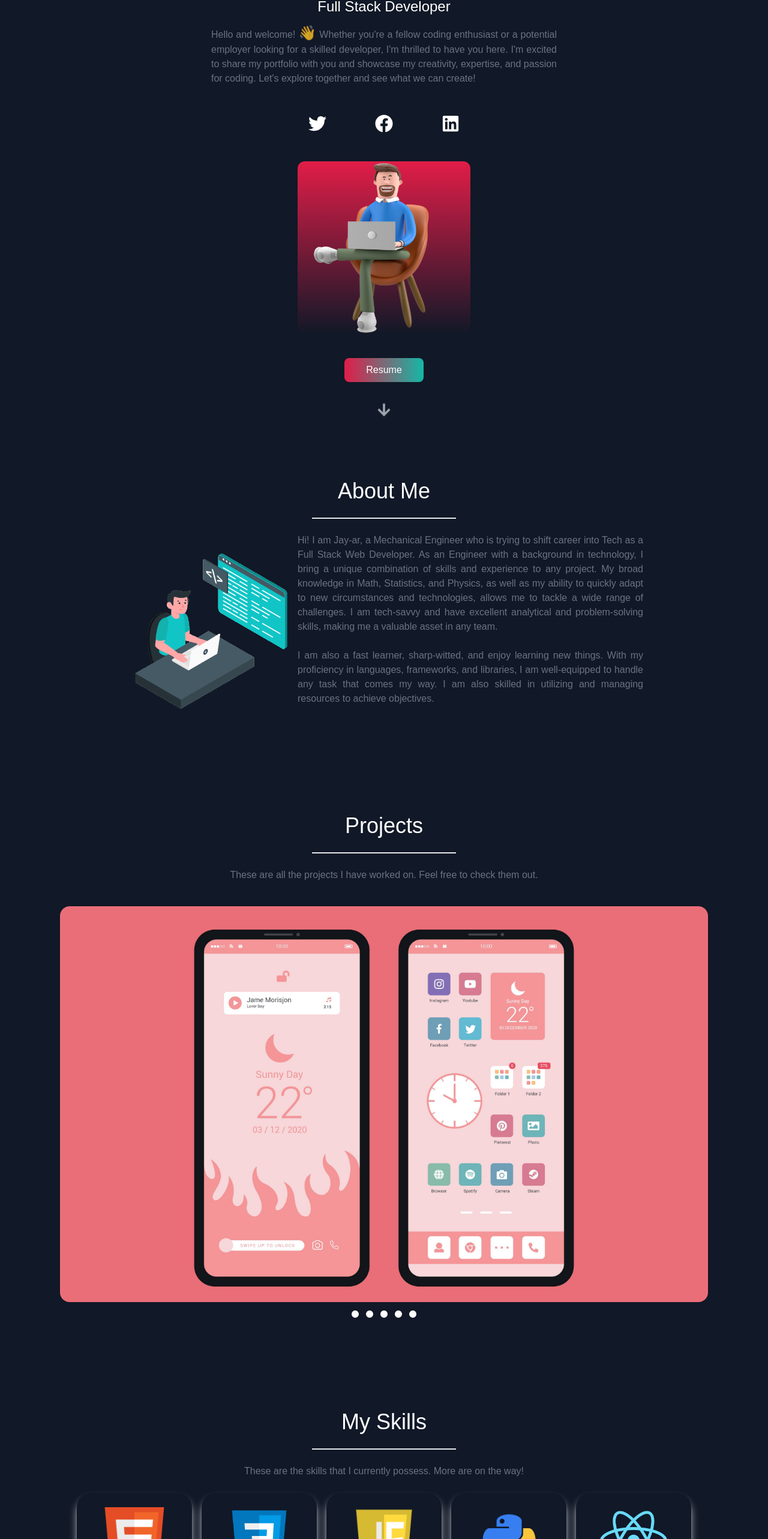
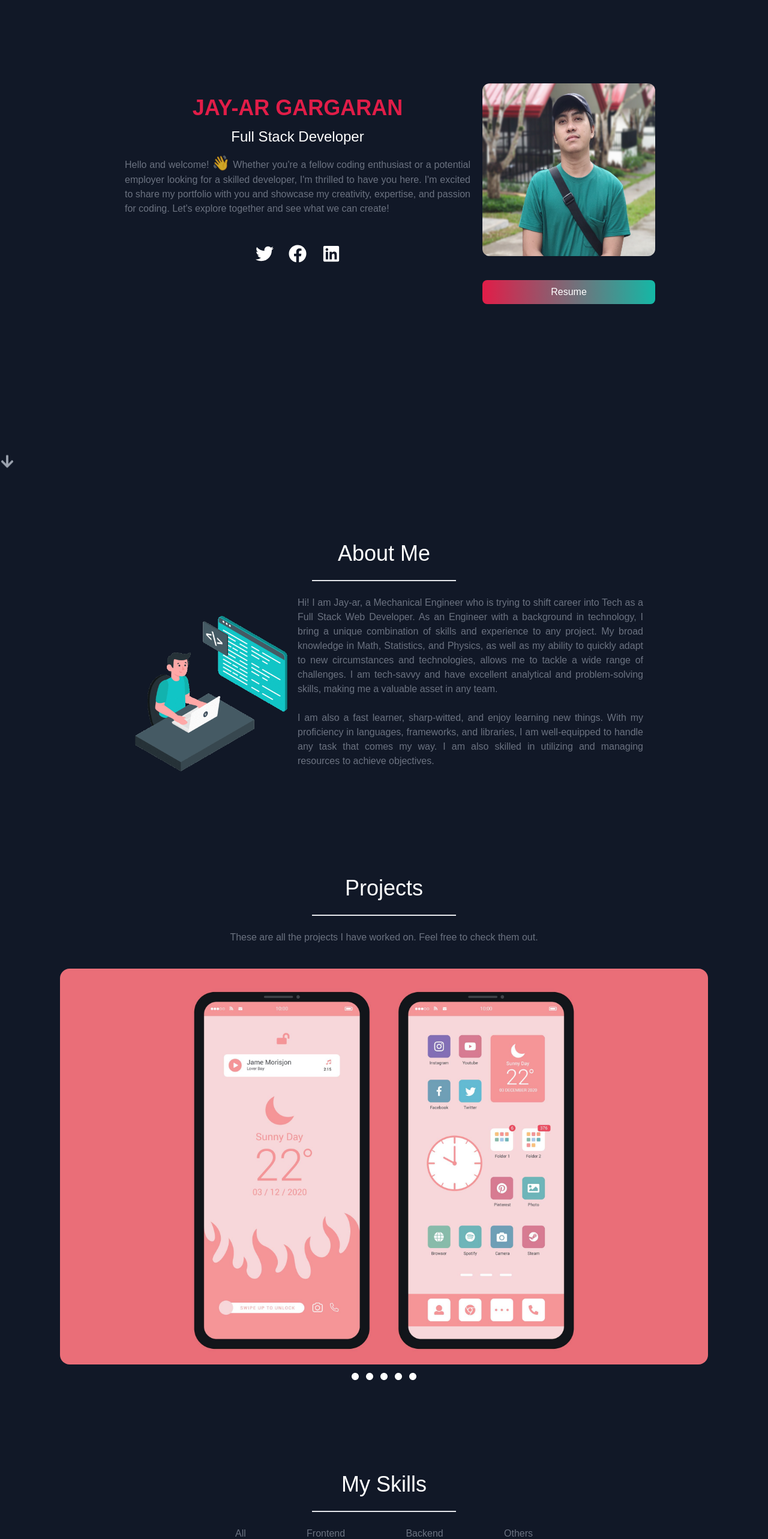
Before and after one commit to jiarrdgr8/portfolio-gargaranj, a React (Create React App) app: page / in a window 1280 px wide. Shown: the part 150-2716 px from the top of the page at 60% size. Built offline with nearby package versions, Linux system fonts and the light colour scheme.

Commit message:
skills filter

```diff
--- a/src/components/Hero.jsx
+++ b/src/components/Hero.jsx
@@ -1,62 +1,87 @@
-import React from 'react'
-import { FaTwitter, FaFacebook, FaLinkedin, FaArrowDown } from 'react-icons/fa'
-import avatar from '../assets/avatar.png'
+import React from "react";
+import { FaTwitter, FaFacebook, FaLinkedin, FaArrowDown } from "react-icons/fa";
+import mypic from "../assets/mypic.jpg";
 
 const Hero = () => {
+  window.addEventListener("scroll", function () {
+    const downArrow = document.querySelector(".down-arrow");
 
-window.addEventListener('scroll', function () {
-  const downArrow = document.querySelector('.down-arrow')
-
-  if(this.scrollY >= 90) downArrow.classList.add('hide-down-arrow')
-  else downArrow.classList.remove('hide-down-arrow')
-})
-
+    if (this.scrollY >= 90) downArrow.classList.add("hide-down-arrow");
+    else downArrow.classList.remove("hide-down-arrow");
+  });
 
   const social = [
     {
       id: 1,
-      link: 'https://twitter.com',
-      icon: <FaTwitter />
+      link: "https://twitter.com",
+      icon: <FaTwitter />,
     },
     {
       id: 2,
-      link: 'https://facebook.com',
-      icon: <FaFacebook />
+      link: "https://facebook.com",
+      icon: <FaFacebook />,
     },
     {
       id: 3,
-      link: 'https://linkedin.com',
-      icon: <FaLinkedin />
-    }
-  ]
+      link: "https://linkedin.com",
+      icon: <FaLinkedin />,
+    },
+  ];
 
   return (
-    <section className='min-h-screen flex flex-col justify-start items-center p-5 text-center text-justify'>
-      <h2 className='text-3xl lg:text-4xl text-rose-600 uppercase font-bold'>Jay-ar Gargaran</h2>
-      <h3 className='py-3 text-2xl'>Full Stack Developer</h3>
-      <p className='max-w-xl font-light text-gray-500'>Hello and welcome! <span className='animate-pulse text-2xl'>👋</span> Whether you're a fellow coding enthusiast or a potential employer looking for a skilled developer, I'm thrilled to have you here. I'm excited to share my portfolio with you and showcase my creativity, expertise, and passion for coding. Let's explore together and see what we can create!</p>
+    <section className="flex flex-col justify-center align-middle mb-10">
+      <div className="flex justify-center align-middle items-center mx-auto">
+        <div className="min-h-screen flex flex-col justify-center items-center p-5 text-center text-justify">
+          <h2 className="text-3xl lg:text-4xl text-rose-600 uppercase font-bold">
+            Jay-ar Gargaran
+          </h2>
+          <h3 className="py-3 text-2xl">Full Stack Developer</h3>
+          <p className="max-w-xl font-light text-gray-500">
+            Hello and welcome!{" "}
+            <span className="animate-pulse text-2xl">👋</span> Whether you're a
+            fellow coding enthusiast or a potential employer looking for a
+            skilled developer, I'm thrilled to have you here. I'm excited to
+            share my portfolio with you and showcase my creativity, expertise,
+            and passion for coding. Let's explore together and see what we can
+            create!
+          </p>
 
-      <div className='flex justify-evenly py-6 lg:py-12 text-3xl w-full md:w-1/3'>
-        {social.map(({ id, link, icon}) => {
+          <div className="flex justify-evenly py-6 lg:py-12 text-3xl w-full md:w-1/3">
+            {social.map(({ id, link, icon }) => {
               return (
                 <a
                   href={link}
                   key={id}
-              target = '_blank'
-              rel='noopener noreferrer'
-              className='cursor-pointer duration-300 hover:text-rose-600'>
+                  target="_blank"
+                  rel="noopener noreferrer"
+                  className="cursor-pointer duration-300 hover:text-rose-600"
+                >
                   {icon}
                 </a>
-          )
+              );
             })}
           </div>
-        <img src={avatar} alt="3d avatar" className='w-50 h-60 md:w-72 md:h-72 bg-gradient-to-b from-rose-600 rounded-xl'/>
-        <a href="/Resume.pdf" download={true} className='flex items-center justify-center mt-10 bg-gradient-to-r from-rose-600 to-teal-500 text-white py-2 px-9 rounded-lg hover:scale-105 duration-200'>Resume</a>
-        <div className='mt-10 down-arrow'>
-          <FaArrowDown className='text-gray-400 text-2xl animate-bounce'/>
+        </div>
+        <div className="flex flex-col justify-center align-middle">
+          <img
+            src={mypic}
+            alt="3d avatar"
+            className="w-60 h-60 md:w-72 md:h-72 bg-gradient-to-b from-rose-600 rounded-xl"
+          />
+          <a
+            href="/Resume.pdf"
+            download={true}
+            className="flex items-center justify-center mt-10 bg-gradient-to-r from-rose-600 to-teal-500 text-white py-2 px-9 rounded-lg hover:scale-105 duration-200"
+          >
+            Resume
+          </a>
+        </div>
+      </div>
+      <div className="mt-10 down-arrow">
+        <FaArrowDown className="text-gray-400 text-2xl animate-bounce" />
       </div>
     </section>
-  )
-}
+  );
+};
 
-export default Hero
+export default Hero;
--- a/src/components/Myskills.jsx
+++ b/src/components/Myskills.jsx
@@ -1,33 +1,74 @@
-import React from 'react'
-import skills from '../data/skills'
+import React from "react";
+import skills from "../data/skills";
+import { useState } from "react";
 
 const Myskills = () => {
+  const [skillset, setSkillset] = useState("all");
+  let newSkillSet;
+
+  switch (skillset) {
+    case "all":
+      newSkillSet = skills;
+      break;
+    case "frontend":
+      newSkillSet = skills.filter((skill) => {
+        return skill.type === "frontend";
+      });
+      break;
+    case "backend":
+      newSkillSet = skills.filter((skill) => {
+        return skill.type === "backend";
+      });
+      break;
+    case "other":
+      newSkillSet = skills.filter((skill) => {
+        return skill.type === "other";
+      });
+      break;
+    default:
+  }
+
   return (
-    <section className='min-h-fit flex max-w-7xl mx-auto flex-col justify-center items-center py-16 px-5 text-center'>
-        <h3 className='pt-3 pb-6 text-3xl lg:text-4xl border-b-2 w-60'>My Skills</h3>
-        <p className='max-w-xl font-light text-gray-500  text-sm pt-6 md:text-base justify-evenly'>These are the skills that I currently possess. More are on the way!</p>
-        {/* <ul className='w-2/5 min-w-[300px] font-light text-gray-500 mb-5 text-sm pt-6 md:text-base flex justify-between align-center items-center tab-group'>
-            <li className='cursor-pointer'>All</li>
-            <li className='cursor-pointer'>Frontend</li>
-            <li className='cursor-pointer'>Backend</li>
-            <li className='cursor-pointer'>Others</li>
-        </ul> */}
-        <div className='flex flex-wrap justify-center items-center pt-3'>
-            {skills.map((skill)=>{
+    <section className="min-h-fit flex max-w-7xl mx-auto flex-col justify-center items-center py-16 px-5 text-center">
+      <h3 className="pt-3 pb-6 text-3xl lg:text-4xl border-b-2 w-60">
+        My Skills
+      </h3>
+      {/* <p className="max-w-xl font-light text-gray-500  text-sm pt-6 md:text-base justify-evenly">
+        These are the skills that I currently possess. More are on the way!
+      </p> */}
+      <ul className="w-2/5 min-w-[300px] font-light text-gray-500 mb-5 text-sm pt-6 md:text-base flex justify-between align-center items-center tab-group">
+        <li onClick={() => setSkillset("all")} className="cursor-pointer">
+          All
+        </li>
+        <li onClick={() => setSkillset("frontend")} className="cursor-pointer">
+          Frontend
+        </li>
+        <li onClick={() => setSkillset("backend")} className="cursor-pointer">
+          Backend
+        </li>
+        <li onClick={() => setSkillset("other")} className="cursor-pointer">
+          Others
+        </li>
+      </ul>
+      <div className="flex flex-wrap justify-center items-center pt-3">
+        {newSkillSet.map((skill) => {
           return (
-                    <div key={skill.id} className='w-48 h-48 rounded flex flex-col justify-between items-center  my-3 mx-2 rounded-3xl dark:bg-gray-900 shadow-lg dark:shadow-gray-100'>
-                        <div className='flex-1 flex flex-col justify-center'>
-                                <img src={skill.image} alt="logo" className='w-28 ' />
+            <div
+              key={skill.id}
+              className="w-48 h-48 rounded flex flex-col justify-between items-center  my-3 mx-2 rounded-3xl dark:bg-gray-900 shadow-lg dark:shadow-gray-100"
+            >
+              <div className="flex-1 flex flex-col justify-center">
+                <img src={skill.image} alt="logo" className="w-28 " />
               </div>
               <div>
-                            <h3 className='pb-2'>{skill.name}</h3>
+                <h3 className="pb-2">{skill.name}</h3>
               </div>
             </div>
-                )
+          );
         })}
       </div>
     </section>
-  )
-}
+  );
+};
 
-export default Myskills
+export default Myskills;
```
Also changed, not shown: src/assets/mypic.jpg (added), src/components/Footer.jsx (line endings or trailing spaces). Lines whose indentation alone changed are shown as unchanged.
